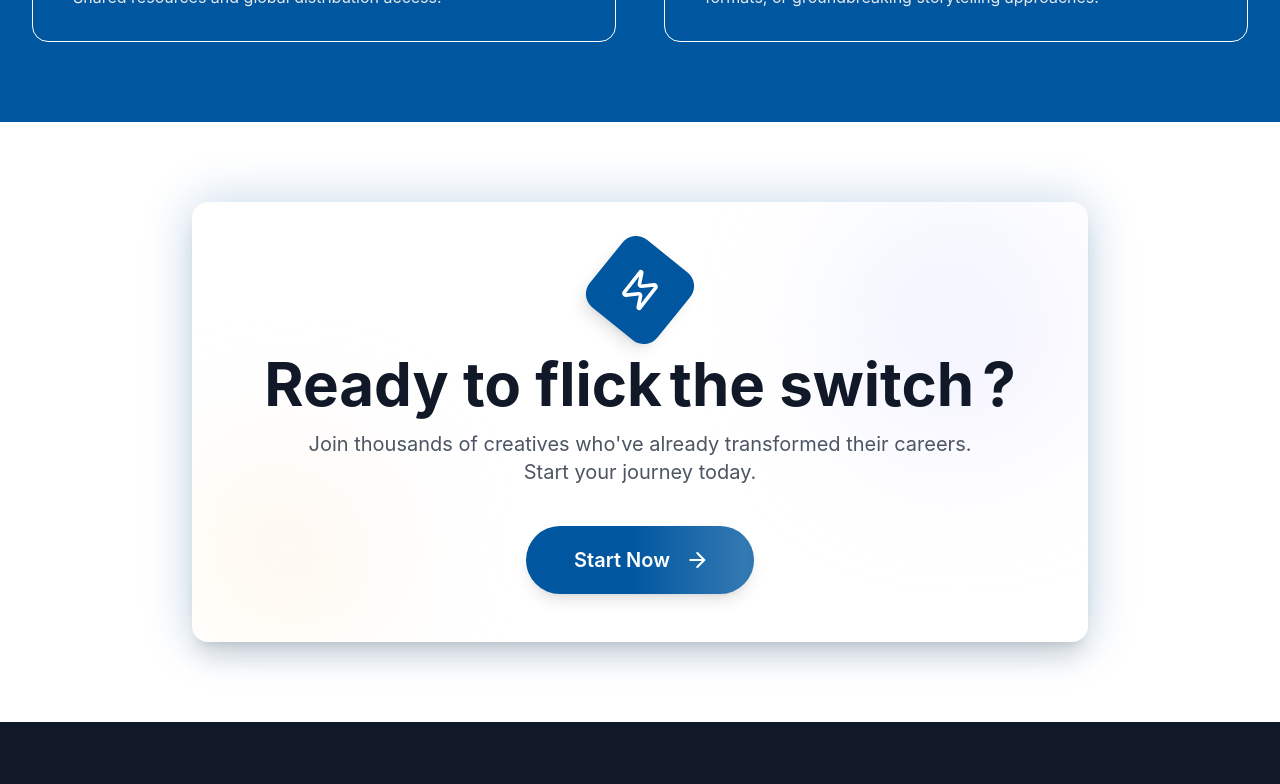
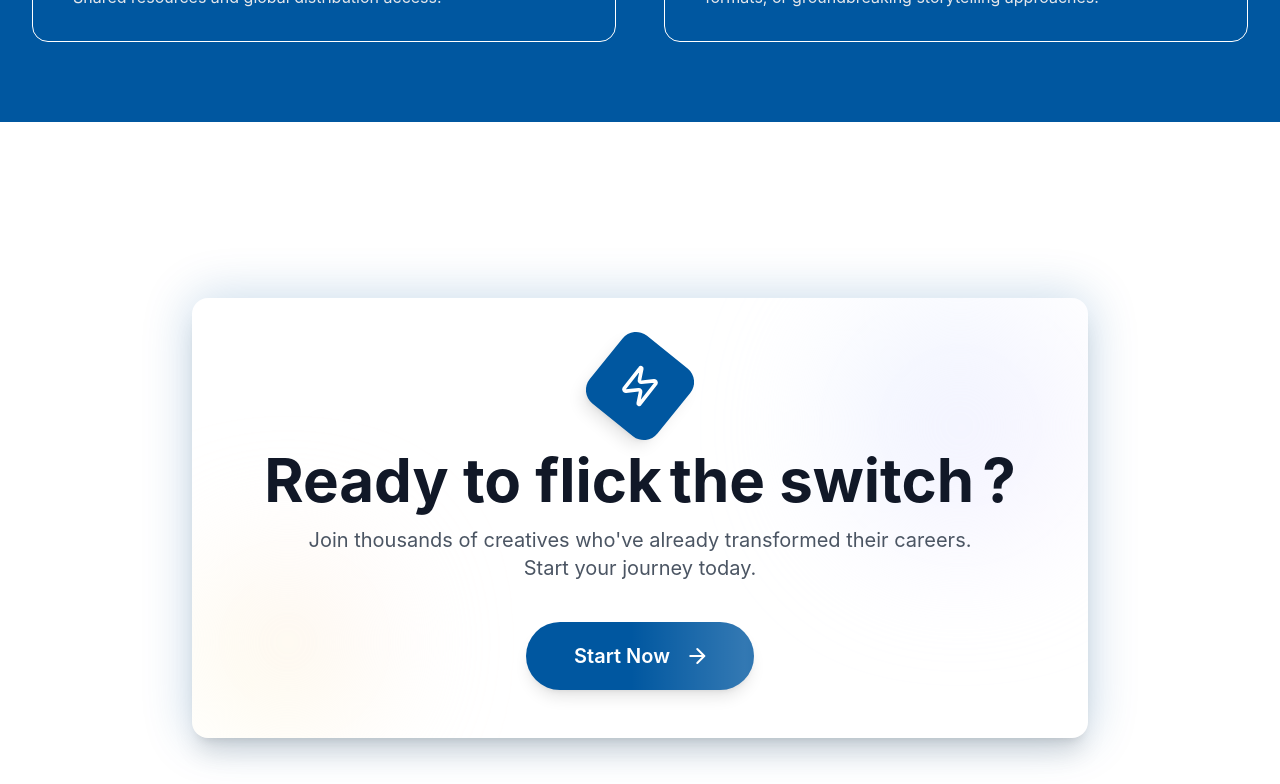
Before and after one commit to iles123/Flickx, a React (Vite) app: page / in a window 1280 px wide. Shown: the part 7560-8344 px from the top of the page. Built offline with nearby package versions, Linux system fonts and the light colour scheme.

Commit message:
upload update

```diff
--- a/src/components/CTACard.jsx
+++ b/src/components/CTACard.jsx
@@ -7,7 +7,7 @@ export default function CTACard() {
       initial={{ opacity: 0, y: 20 }}
       whileInView={{ opacity: 1, y: 0 }}
       transition={{ duration: 0.6 }}
-      className="max-w-4xl mx-auto"
+      className="max-w-4xl mx-auto py-12 sm:py-16 md:py-20 lg:py-24"
     >
       <div className="relative group mb-20 mt-20">
         {/* Gradient Background Effect */}
```
